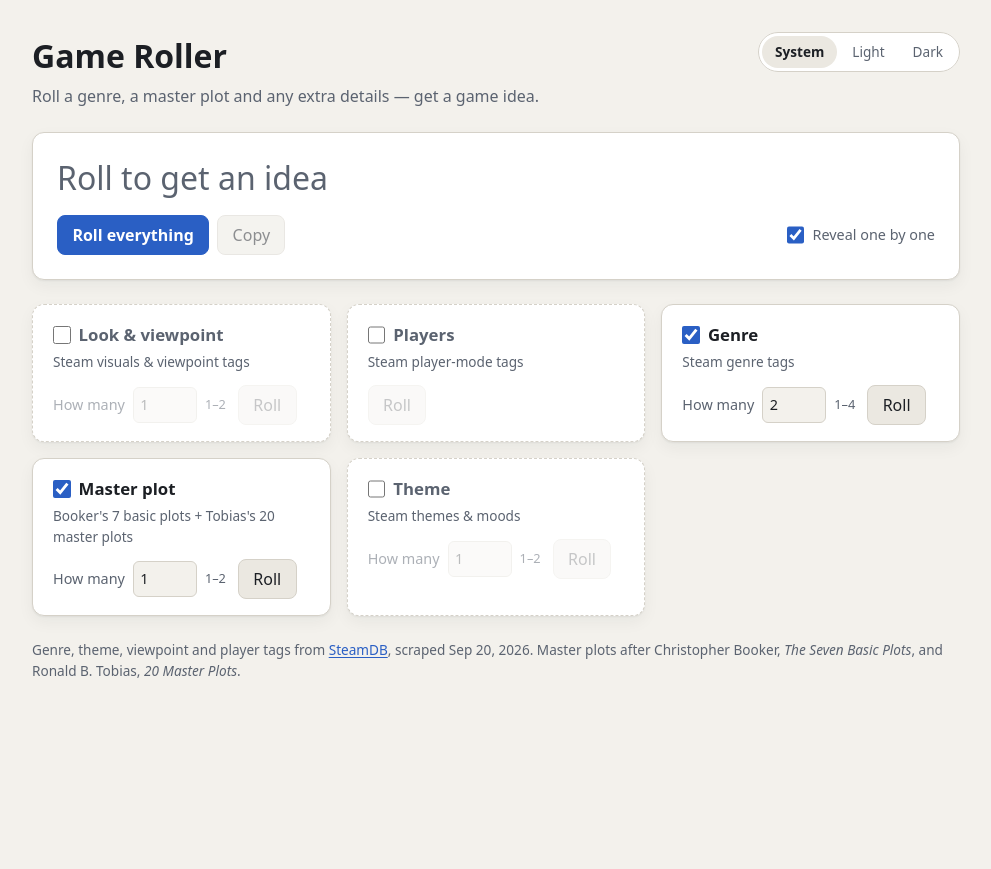
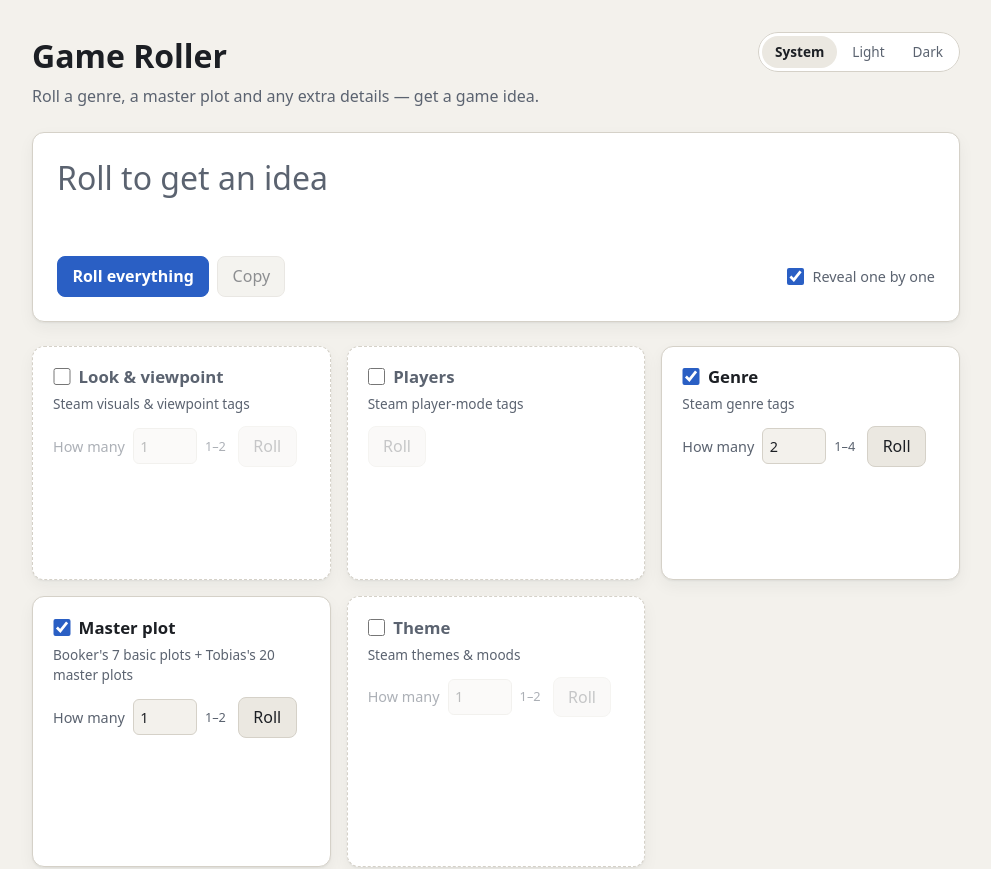
Before and after one commit to talemon/game-roller, a Svelte app: page / in a window 1280 px wide. Shown: the top 869 px of the page, without its empty margins (144-1135 px from the left). Before the commit the page ends 800 px from the top, so only its background shows below. Built offline with nearby package versions, Linux system fonts and the light colour scheme.

Commit message:
Slow the reveal to ~1.5s per slot; reserve layout so rolls never reflow the page

```diff
--- a/src/components/FacetCard.svelte
+++ b/src/components/FacetCard.svelte
@@ -25,6 +25,9 @@
   } = $props();
 
   const rattling = $derived(ghosts !== undefined);
+  /** Rows reserved under the controls: one per rolled chip, so a lock never grows the card. */
+  const reservedRows = $derived(state.count);
+  const tallChips = $derived(facet.items.some((item) => item.description));
 
   const hasCount = $derived(facet.count.max > facet.count.min);
 
@@ -79,8 +82,14 @@
     </button>
   </div>
 
-  {#if ghosts}
-    <ul class="chips" aria-hidden="true">
+  <ul
+    class="chips"
+    class:tall={tallChips}
+    style="--rows: {reservedRows}"
+    aria-label="Rolled {facet.label}"
+    aria-hidden={ghosts !== undefined}
+  >
+    {#if ghosts}
       {#each ghosts as item, i (i)}
         <li class="chip ghost">
           <span class="chip-label">
@@ -88,9 +97,7 @@
           </span>
         </li>
       {/each}
-    </ul>
-  {:else if state.rolled.length > 0}
-    <ul class="chips" aria-label="Rolled {facet.label}">
+    {:else}
       {#each state.rolled as item, i (item.id)}
         <li class="chip landed" style="--i: {i}">
           <span class="chip-label">
@@ -104,8 +111,8 @@
           {/if}
         </li>
       {/each}
-    </ul>
-  {/if}
+    {/if}
+  </ul>
 </article>
 
 <style>
@@ -185,14 +192,23 @@
     font-size: 0.8rem;
   }
 
+  /* Always present with rows reserved, so landing chips never push the layout. */
   .chips {
+    --row: 2.4rem;
     list-style: none;
     margin: 0;
     padding: 0;
     display: flex;
     flex-wrap: wrap;
+    align-content: flex-start;
     gap: 0.5rem;
+    min-height: calc(var(--rows, 1) * var(--row) + (var(--rows, 1) - 1) * 0.5rem);
     transition: opacity 0.15s;
+  }
+
+  /* Sized for the longest plot description at the narrowest three-column card (4 lines). */
+  .chips.tall {
+    --row: 6.25rem;
   }
 
   .chip {
@@ -242,7 +258,14 @@
     color: var(--muted);
     border-style: dashed;
     filter: blur(0.6px);
-    min-width: 7ch;
+    width: 7.5rem;
+    max-width: 100%;
+  }
+
+  .chip.ghost .chip-label {
+    white-space: nowrap;
+    overflow: hidden;
+    text-overflow: ellipsis;
   }
 
   /* Landing: each locked chip drops into place, staggered by index. */
--- a/src/components/ResultBanner.svelte
+++ b/src/components/ResultBanner.svelte
@@ -99,8 +99,17 @@
     font-size: clamp(1.4rem, 3.5vw, 2rem);
     font-weight: 600;
     line-height: 1.3;
+    /* Two lines reserved: the banner keeps its height while slots lock in. */
+    min-height: 2.6em;
     text-wrap: balance;
     overflow-wrap: anywhere;
+  }
+
+  /* Three lines on narrow screens, where the finished sentence usually needs them. */
+  @media (max-width: 640px) {
+    .sentence {
+      min-height: 3.9em;
+    }
   }
 
   /* Each locked slot re-keys the line: a short settle, not an entrance. */
--- a/src/lib/reveal.ts
+++ b/src/lib/reveal.ts
@@ -20,11 +20,12 @@ export interface RevealOptions {
   reducedMotion: boolean;
 }
 
-const TICKS = 9;
-const TICK_START_MS = 45;
-const TICK_END_MS = 150;
-const GAP_MS = 110;
-const REDUCED_GAP_MS = 320;
+/** ~1.5 s per slot: 14 ticks easing from 60 ms to 220 ms, then a beat before the next slot. */
+const TICKS = 14;
+const TICK_START_MS = 60;
+const TICK_END_MS = 220;
+const GAP_MS = 220;
+const REDUCED_GAP_MS = 500;
 
 /**
  * Plays `rolls` one slot at a time in order. Returns a `skip()` that locks every
```
